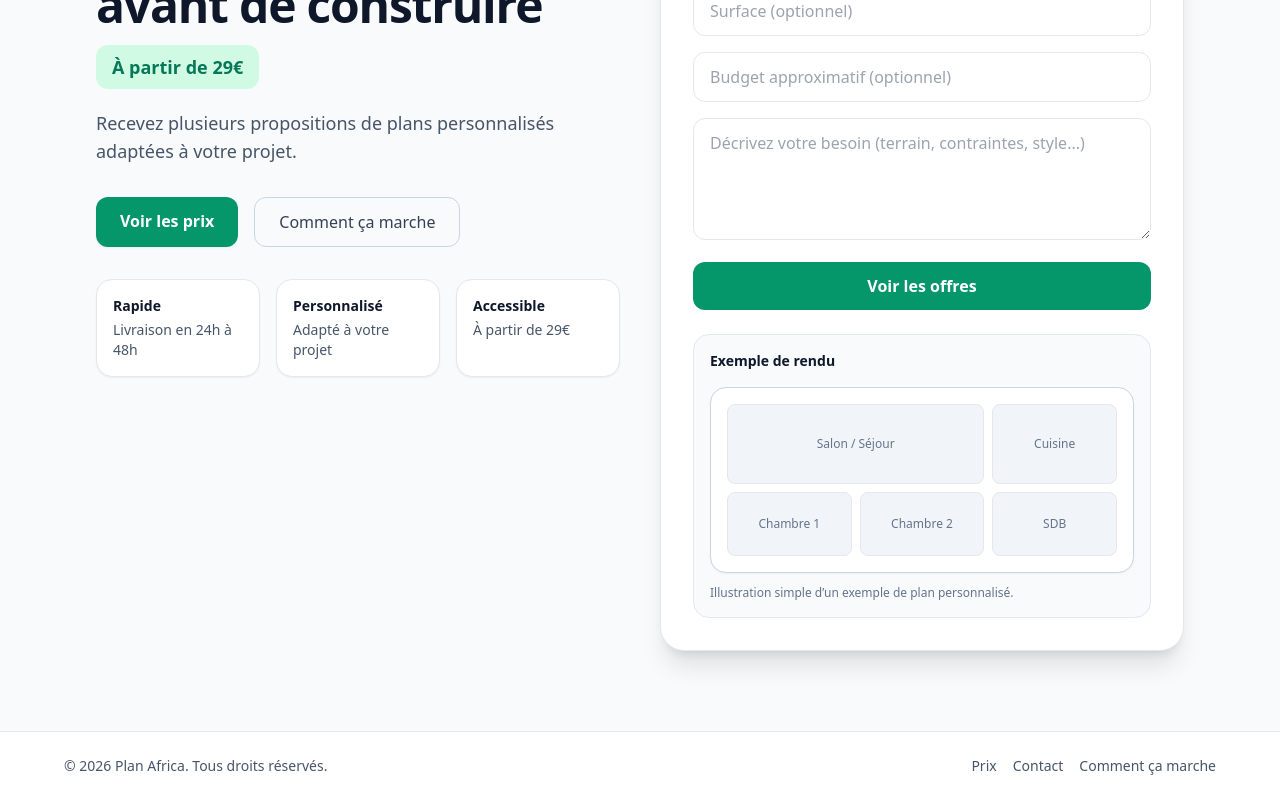
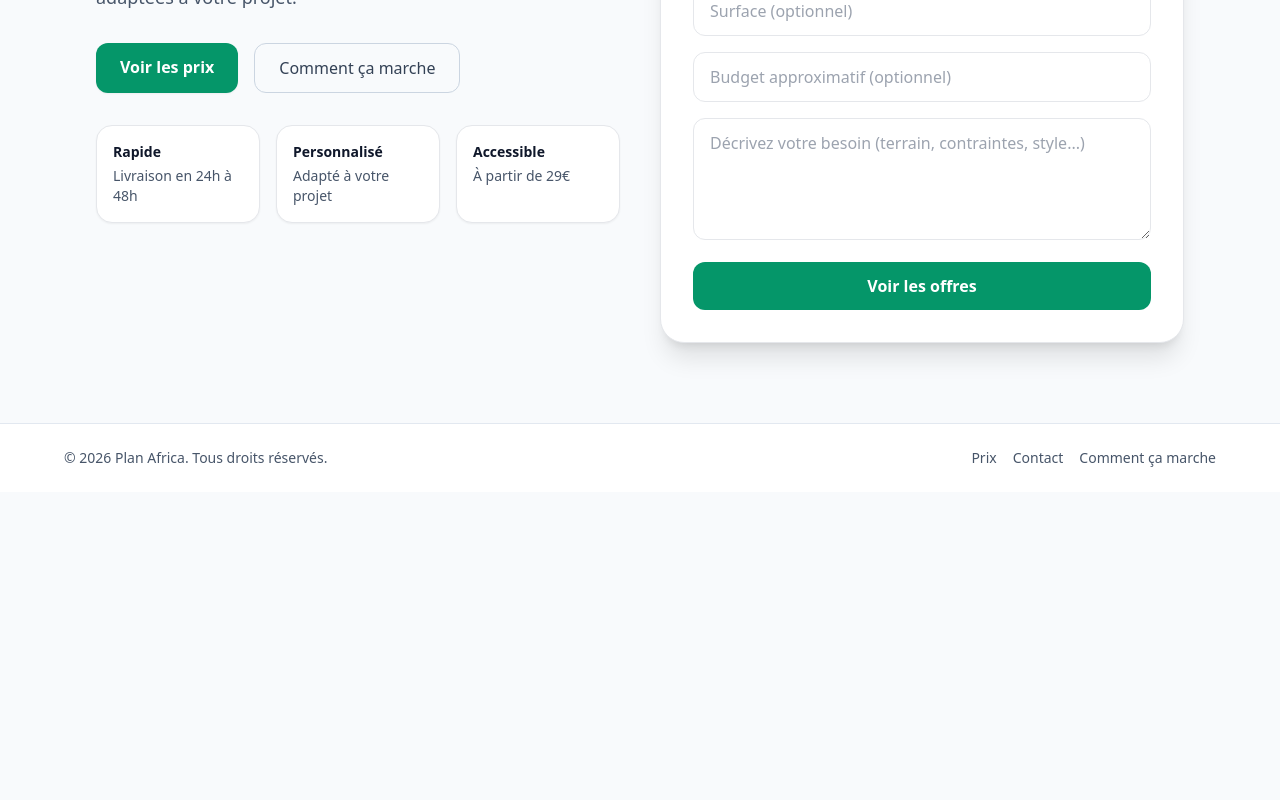
Before and after one commit to Sorel91/plan-africa-app, a Next.js app: page / in a window 1280 px wide. Shown: the part 584-1384 px from the top of the page. After the commit the page ends 1076 px from the top, so only its background shows below. Built offline with nearby package versions, Linux system fonts and the light colour scheme.

Commit message:
Update page.js

```diff
--- a/app/page.js
+++ b/app/page.js
@@ -255,35 +255,6 @@ export default function Home() {
 
             {message && <p className="mt-4 text-sm">{message}</p>}
 
-        <div className="mt-6 rounded-2xl border border-slate-200 bg-slate-50 p-4">
-  <p className="text-sm font-semibold text-slate-900">
-    Exemple de rendu
-  </p>
-
-  <div className="mt-4 rounded-2xl border border-slate-300 bg-white p-4 shadow-sm">
-    <div className="grid grid-cols-3 gap-2">
-      <div className="col-span-2 h-20 rounded-lg border bg-slate-100 flex items-center justify-center text-xs text-slate-500">
-        Salon / Séjour
-      </div>
-      <div className="h-20 rounded-lg border bg-slate-100 flex items-center justify-center text-xs text-slate-500">
-        Cuisine
-      </div>
-      <div className="h-16 rounded-lg border bg-slate-100 flex items-center justify-center text-xs text-slate-500">
-        Chambre 1
-      </div>
-      <div className="h-16 rounded-lg border bg-slate-100 flex items-center justify-center text-xs text-slate-500">
-        Chambre 2
-      </div>
-      <div className="h-16 rounded-lg border bg-slate-100 flex items-center justify-center text-xs text-slate-500">
-        SDB
-      </div>
-    </div>
-  </div>
-
-  <p className="mt-3 text-xs text-slate-500">
-    Illustration simple d’un exemple de plan personnalisé.
-  </p>
-</div>
 
            </div>
 
```
